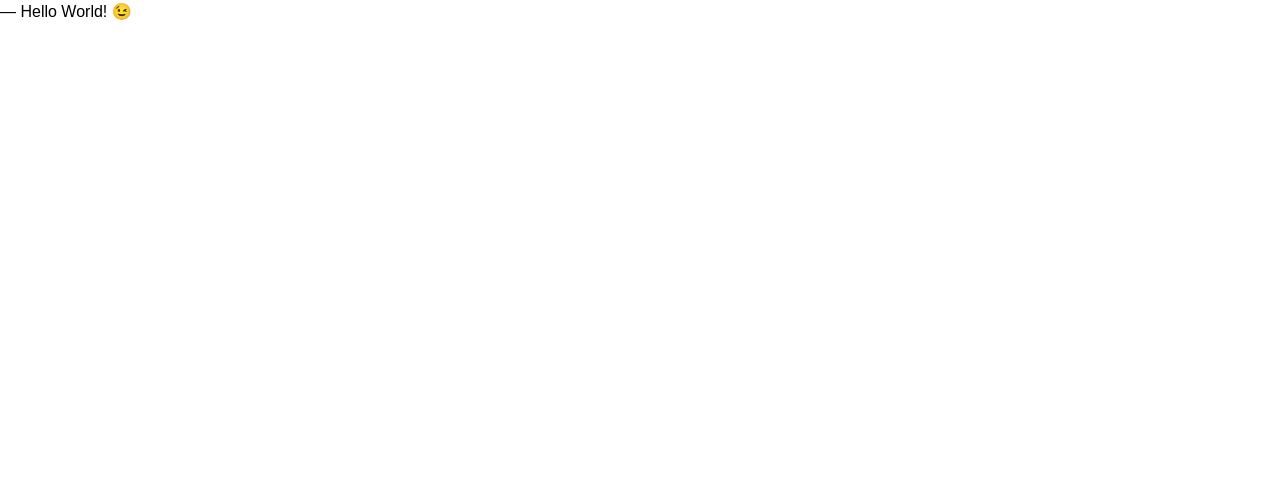
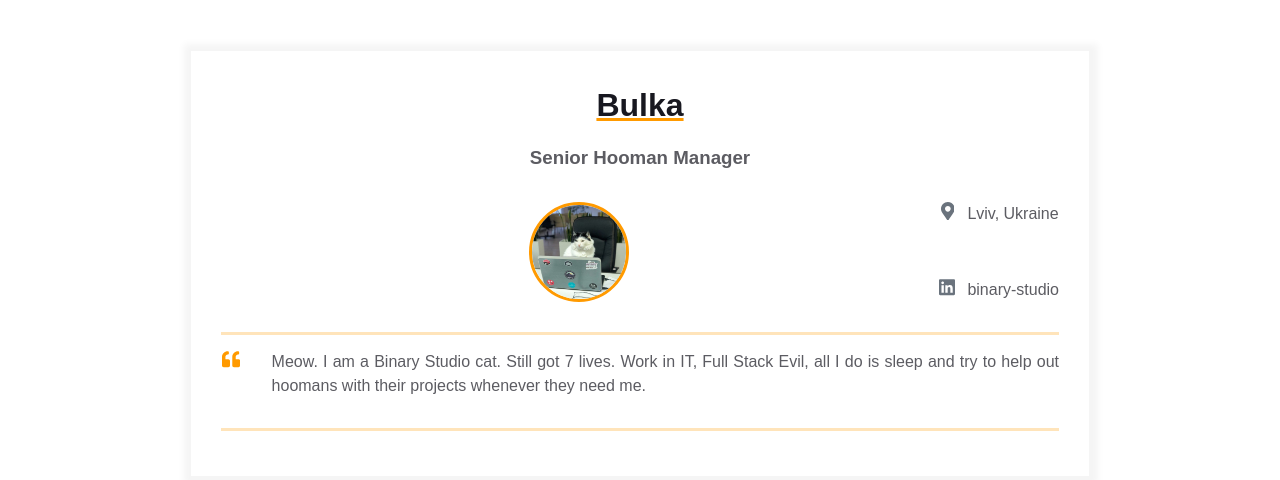
Before and after one commit to Ira00/homepage, a plain HTML site: page index.html in a window 1280 px wide. Drawn offline with Linux system fonts and the light colour scheme.

Commit message:
Created primary content template

```diff
--- a/index.html
+++ b/index.html
@@ -7,6 +7,66 @@
     <meta name="viewport" content="width=device-width, initial-scale=1" />
   </head>
   <body>
-    ― Hello World! &#x1F609;
+    <main>
+      <div class="resume">
+        <div class="container">
+          <div class="resume__block">
+            <h1 class="contact-info__header">Bulka</h1>
+            <h3 class="contact-info__sub-header">Senior Hooman Manager</h3>
+
+            <div class="contact_info_container fh">
+              <div class="contact-info__block"></div>
+
+              <div class="contact-info__block contact-info__block--center">
+                <img class="contact-info__avatar" src="assets/avatar.png" alt="Avatar">
+              </div>
+
+              <div class="contact-info__block">
+                <a href="" rel="author" class="contact-info__item">
+                  <div class="contact-info__item-icon-wrapper">
+                    <svg class="contact-info__item-icon" xmlns="http://www.w3.org/2000/svg" viewBox="0 0 384 512">
+                      <path
+                        d="M172.268 501.67C26.97 291.031 0 269.413 0 192 0 85.961 85.961 0 192 0s192 85.961 192 192c0 77.413-26.97 99.031-172.268 309.67-9.535 13.774-29.93 13.773-39.464 0zM192 272c44.183 0 80-35.817 80-80s-35.817-80-80-80-80 35.817-80 80 35.817 80 80 80z">
+                      </path>
+                    </svg>
+                  </div>
+                  <span>Lviv, Ukraine</span>
+                </a>
+
+                <a href="https://ua.linkedin.com/company/binary-studio_241166" rel="author" class="contact-info__item">
+                  <div class="contact-info__item-icon-wrapper">
+                    <svg class="contact-info__item-icon" xmlns="http://www.w3.org/2000/svg" viewBox="0 0 448 512">
+                      <path
+                        d="M416 32H31.9C14.3 32 0 46.5 0 64.3v383.4C0 465.5 14.3 480 31.9 480H416c17.6 0 32-14.5 32-32.3V64.3c0-17.8-14.4-32.3-32-32.3zM135.4 416H69V202.2h66.5V416zm-33.2-243c-21.3 0-38.5-17.3-38.5-38.5S80.9 96 102.2 96c21.2 0 38.5 17.3 38.5 38.5 0 21.3-17.2 38.5-38.5 38.5zm282.1 243h-66.4V312c0-24.8-.5-56.7-34.5-56.7-34.6 0-39.9 27-39.9 54.9V416h-66.4V202.2h63.7v29.2h.9c8.9-16.8 30.6-34.5 62.9-34.5 67.2 0 79.7 44.3 79.7 101.9V416z">
+                      </path>
+                    </svg>
+                  </div>
+                  <span>binary-studio</span>
+                </a>
+              </div>
+            </div>
+          </div>
+        </div>
+
+        <div class="container">
+          <div class="resume__block">
+            <div class="intro">
+              <div class="intro__icon-wrapper">
+                <svg class="intro__icon" xmlns="http://www.w3.org/2000/svg" viewBox="0 0 512 512">
+                  <path
+                    d="M464 256h-80v-64c0-35.3 28.7-64 64-64h8c13.3 0 24-10.7 24-24V56c0-13.3-10.7-24-24-24h-8c-88.4 0-160 71.6-160 160v240c0 26.5 21.5 48 48 48h128c26.5 0 48-21.5 48-48V304c0-26.5-21.5-48-48-48zm-288 0H96v-64c0-35.3 28.7-64 64-64h8c13.3 0 24-10.7 24-24V56c0-13.3-10.7-24-24-24h-8C71.6 32 0 103.6 0 192v240c0 26.5 21.5 48 48 48h128c26.5 0 48-21.5 48-48V304c0-26.5-21.5-48-48-48z">
+                  </path>
+                </svg>
+              </div>
+              <p class="intro_text">Meow.
+                I am a Binary Studio cat. Still got 7 lives. Work in IT, Full Stack Evil,
+                all I do is sleep and try to help out hoomans with their projects whenever
+                they need me.
+              </p>
+            </div>
+          </div>
+        </div>
+      </div>
+    </main>
   </body>
 </html>
```
Also changed, not shown: assets/avatar.png (added), 1 other file.
